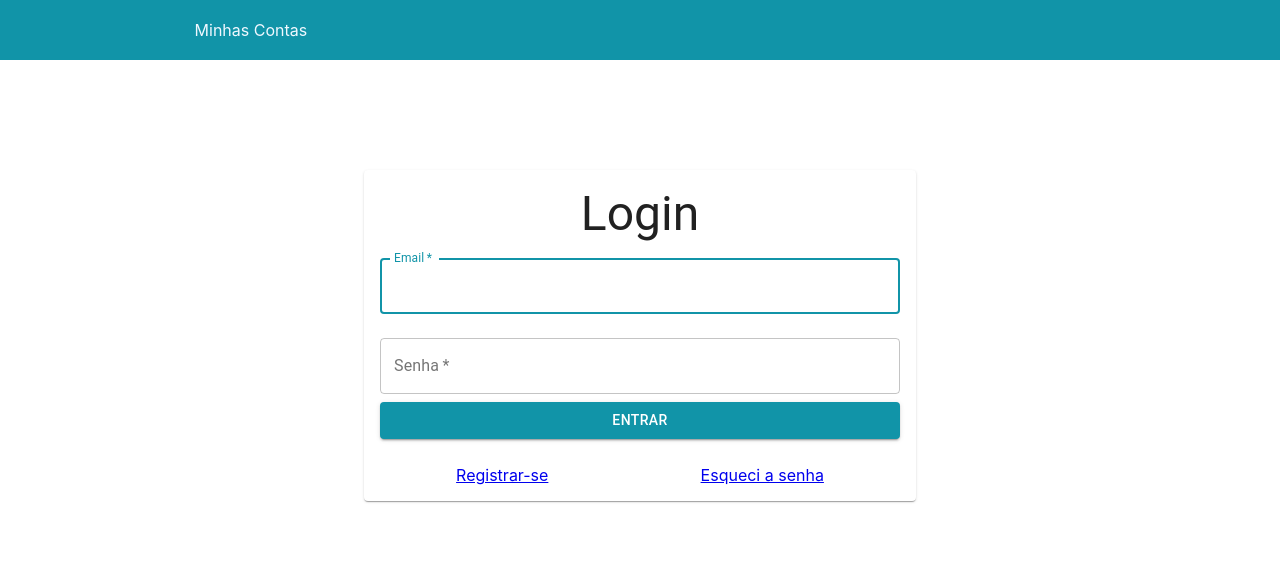
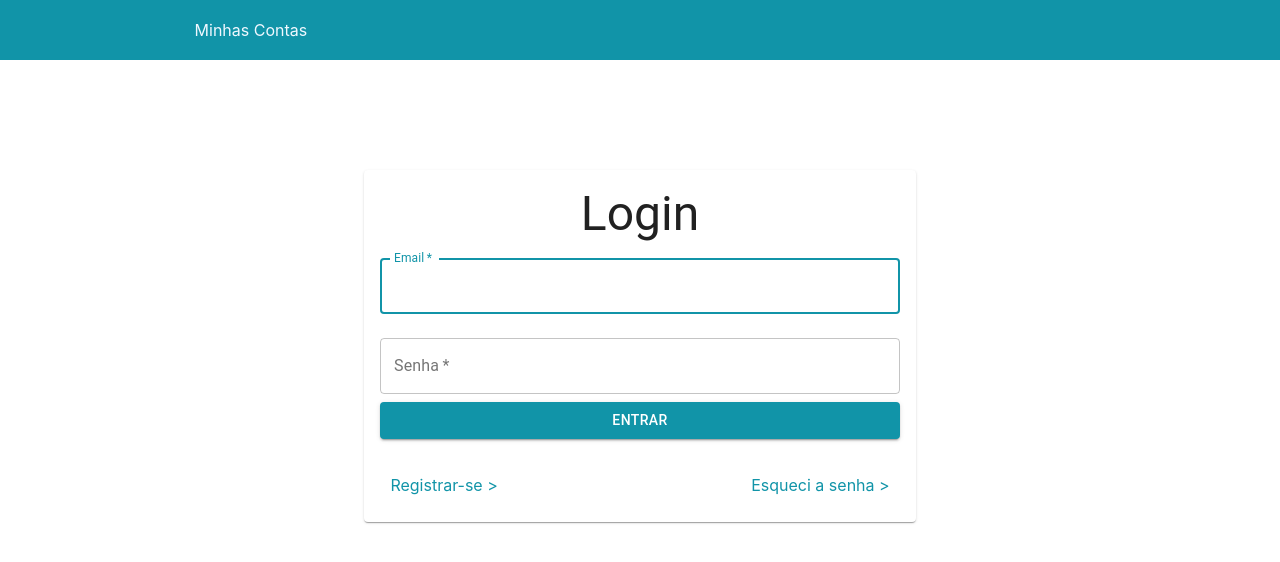
Before and after one commit to jocsakesley/minhas-contas, a React (Create React App) app: page / in a window 1280 px wide. Shown: the top 562 px of the page. Built offline with nearby package versions, Linux system fonts and the light colour scheme; the HTML template or start-up script is replaced by a standard one.

Commit message:
FOmatando links de login

```diff
--- a/src/pages/Login/index.js
+++ b/src/pages/Login/index.js
@@ -79,9 +79,9 @@ export const Login = () => {
                     >
                         Entrar
                     </Button>
-                    <div className={classes.links}>
-                        <Link to="/register">Registrar-se</Link>
-                        <Link to="/">Esqueci a senha</Link>
+                    <div className={classes.linksContainer}>
+                        <Link className={classes.link} to="/register">Registrar-se ></Link>
+                        <Link className={classes.link} to="/">Esqueci a senha ></Link>
                     </div>
                     </ThemeProvider>
                 </form>
--- a/src/pages/Login/styles.js
+++ b/src/pages/Login/styles.js
@@ -3,11 +3,21 @@ import { makeStyles } from "@material-ui/core";
 
 
 export const useStyles = makeStyles(theme => ({
-    links: {
+    linksContainer: {
         display: "flex",
-        justifyContent: "space-around" ,
+        justifyContent: "space-between" ,
         alignItems: "center",
-        marginTop: "5%"
+        marginTop: "5%",
+        padding: "2%"
+
+    },
+    link: {
+        textDecoration:"none",
+        fontStyle: "bolder",
+        color: "#1194a8",
+        "&:hover": {
+            color: "#0e6e7d"
+        }
 
     }
 
```
